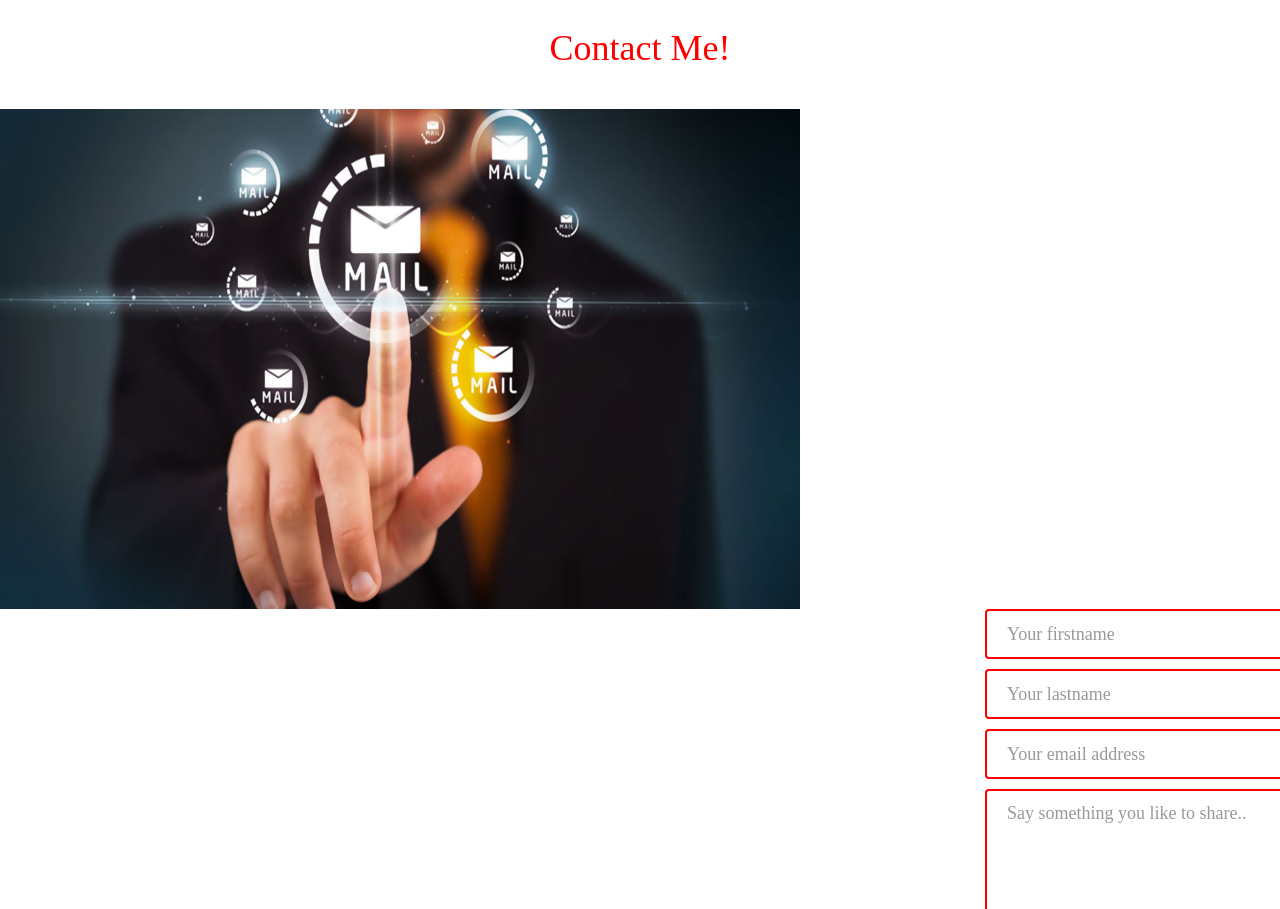
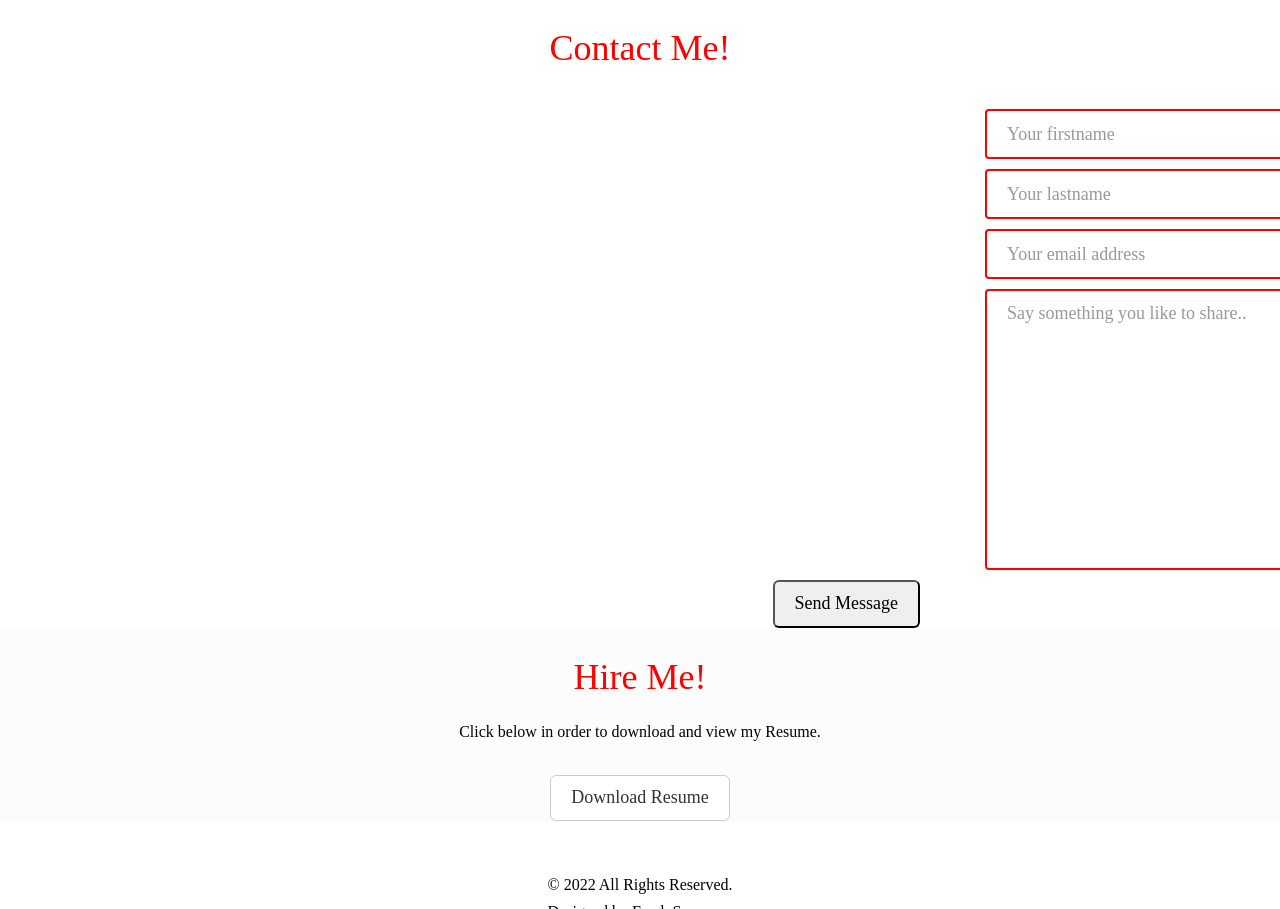
Before and after one commit to farahSamreen01/MyPortfolio-Sample, a plain HTML site: page index.html in a window 1280 px wide. Shown: the part 4694-5603 px from the top of the page. Drawn offline with Linux system fonts and the light colour scheme; files whose address does not match are found by name.

Commit message:
Update index.html

```diff
--- a/index.html
+++ b/index.html
@@ -286,7 +286,6 @@
 	<div id="My-consult" class="My-bg-dark">
 		<div class="choose animate-box">
 			<h1 style="color: red; text-align: center; padding-bottom: 20px;">Contact Me!</h1>
-			<img class="contact-img" src="images/contacti.jpg">
 			<form action="#" >
 				  <div  class="row form-group">
 
```
